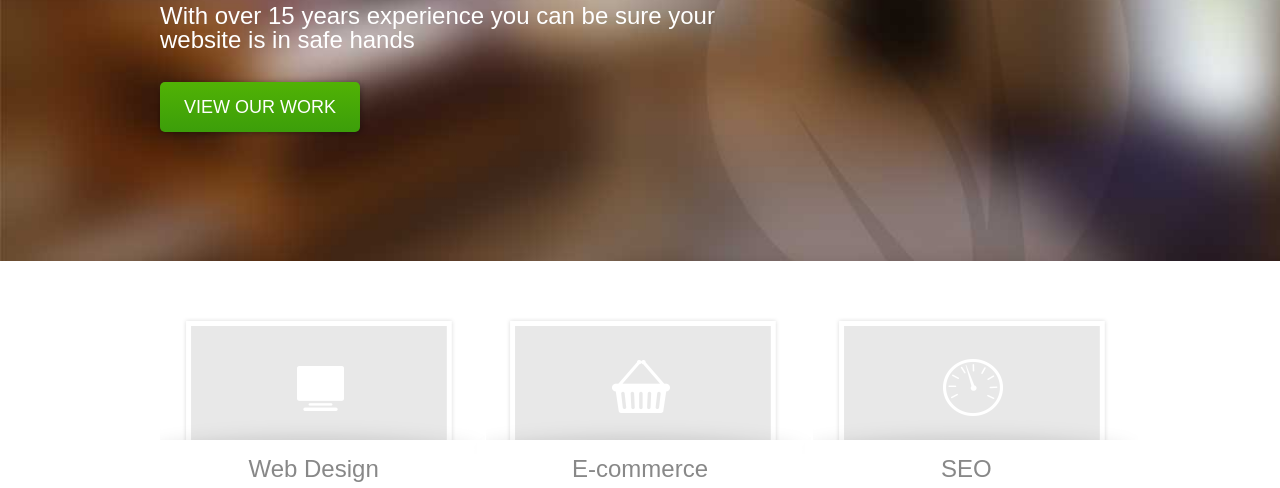
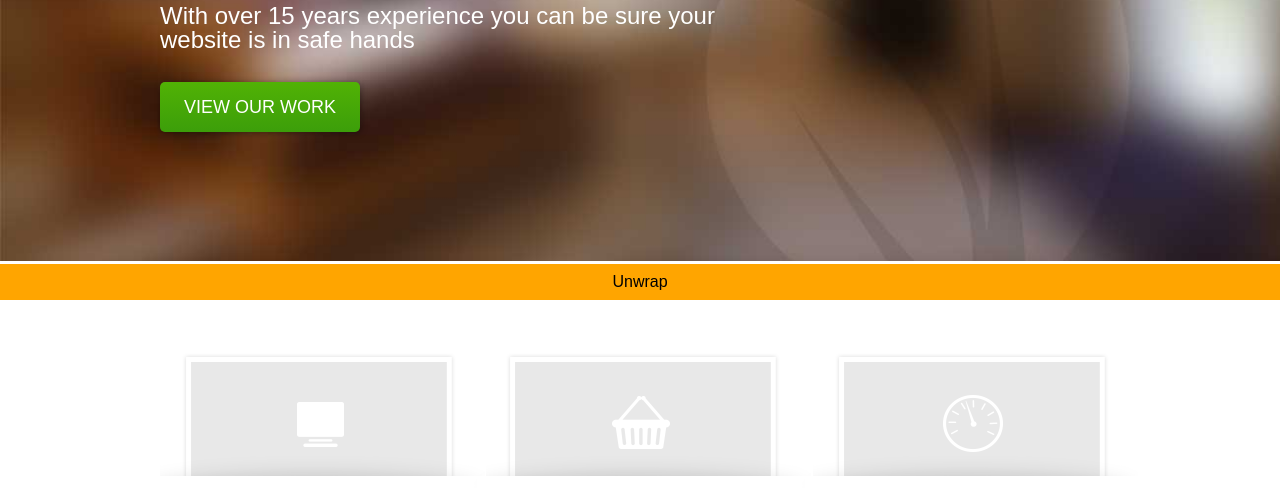
Before and after one commit to Deepak9912/jQuery, a plain HTML site: page index.html in a window 1280 px wide. Shown: the part 234-722 px from the top of the page. Drawn offline with Linux system fonts and the light colour scheme; files whose address does not match are found by name.

Commit message:
update jquery commands

```diff
--- a/index.html
+++ b/index.html
@@ -39,7 +39,7 @@
     </div>
 
     <div id="main-content">
-
+        <div class="Button" style="text-align: center; padding: 10px; background: orange;">Unwrap</div>
         <div class="wrapper">
             <section id="points-of-sale">
                 <h2>Points of Sale</h2>
```
Also changed, not shown: scripts/script.js (+59 -0 lines).
